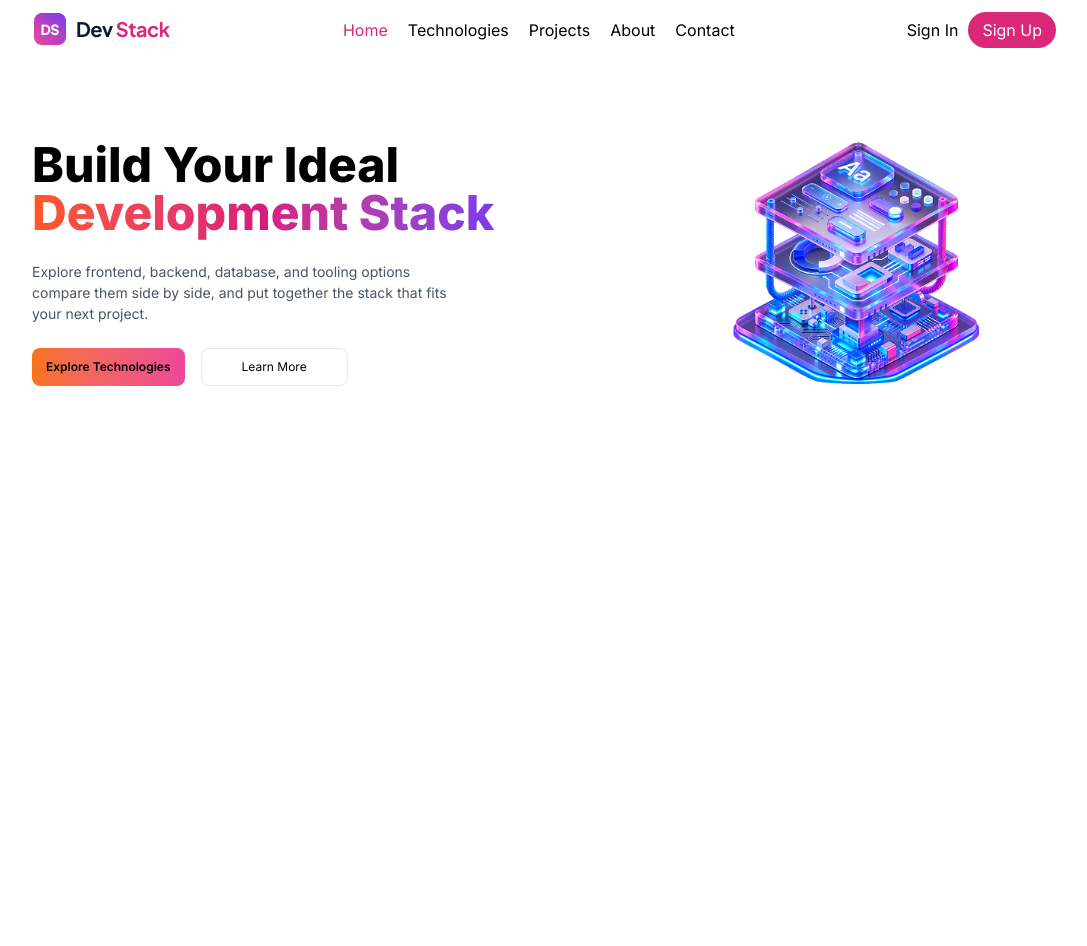
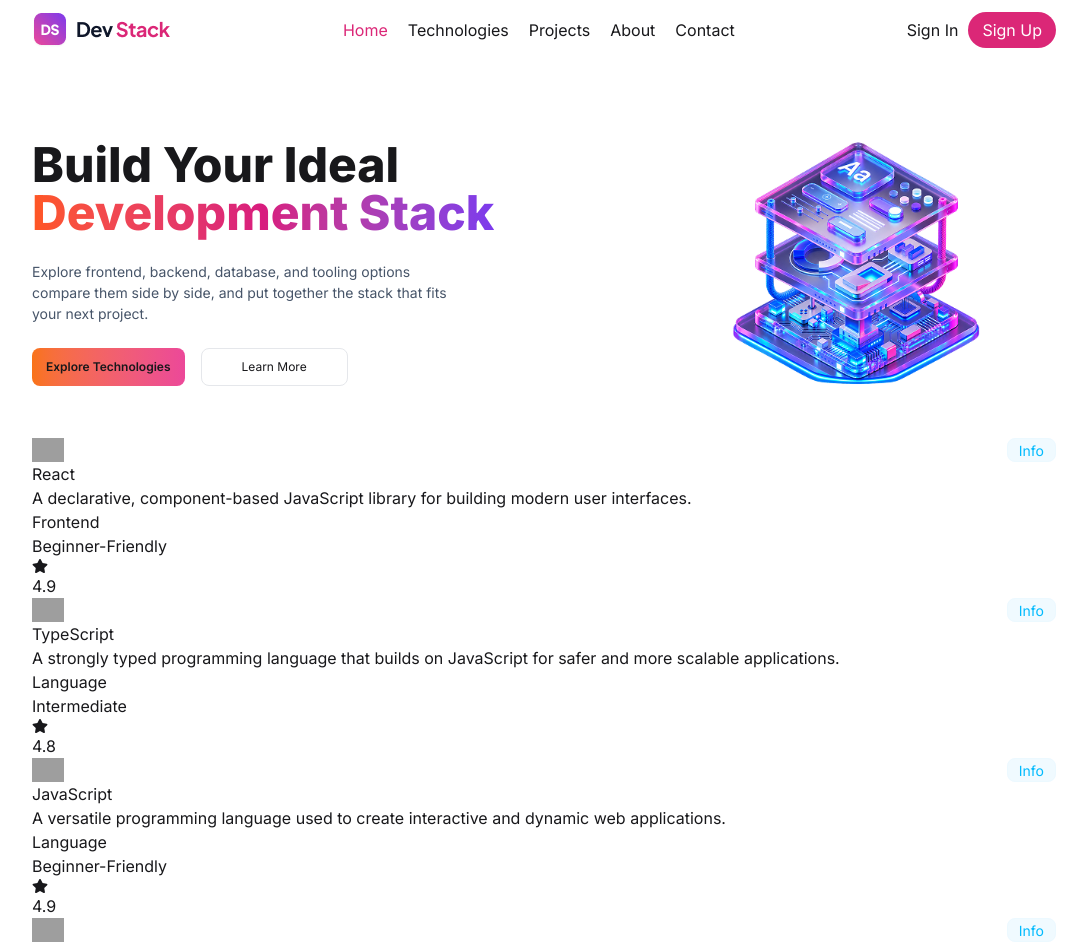
Before and after one commit to codes-sami/Assignment-5, a React (Vite) app: page / in a window 1280 px wide. Shown: the top 946 px of the page, without its empty margins (96-1183 px from the left). Before the commit the page ends 800 px from the top, so only its background shows below. Built offline with nearby package versions, Linux system fonts and the light colour scheme; grey boxes are pictures that could not be loaded.

Commit message:
JSON data created and fetched successfully

```diff
--- a/package.json
+++ b/package.json
@@ -13,6 +13,7 @@
     "@tailwindcss/vite": "^4.3.3",
     "react": "^19.2.8",
     "react-dom": "^19.2.8",
+    "react-icons": "^5.7.0",
     "tailwindcss": "^4.3.3"
   },
   "devDependencies": {
@@ -20,6 +21,7 @@
     "@types/react": "^19.2.18",
     "@types/react-dom": "^19.2.7",
     "@vitejs/plugin-react": "^6.1.1",
+    "daisyui": "^5.7.43",
     "oxlint": "^1.81.0",
     "typescript": "~6.0.2",
     "vite": "^8.3.0"
--- /dev/null
+++ b/public/data.json
@@ -0,0 +1,132 @@
+[
+  {
+    "id": "react",
+    "name": "React",
+    "category": "Frontend",
+    "description": "A declarative, component-based JavaScript library for building modern user interfaces.",
+    "icon": "https://icon.icepanel.io/Technology/svg/React.svg",
+    "rating": 4.9,
+    "difficulty": "Beginner-Friendly",
+    "badge": "Popular"
+  },
+  {
+    "id": "typescript",
+    "name": "TypeScript",
+    "category": "Language",
+    "description": "A strongly typed programming language that builds on JavaScript for safer and more scalable applications.",
+    "icon": "https://icon.icepanel.io/Technology/svg/TypeScript.svg",
+    "rating": 4.8,
+    "difficulty": "Intermediate",
+    "badge": "Trending"
+  },
+  {
+    "id": "javascript",
+    "name": "JavaScript",
+    "category": "Language",
+    "description": "A versatile programming language used to create interactive and dynamic web applications.",
+    "icon": "https://icon.icepanel.io/Technology/svg/JavaScript.svg",
+    "rating": 4.9,
+    "difficulty": "Beginner-Friendly",
+    "badge": "Essential"
+  },
+  {
+    "id": "nodejs",
+    "name": "Node.js",
+    "category": "Backend",
+    "description": "A JavaScript runtime that allows developers to build fast and scalable server-side applications.",
+    "icon": "https://icon.icepanel.io/Technology/svg/Node.js.svg",
+    "rating": 4.8,
+    "difficulty": "Intermediate",
+    "badge": "Popular"
+  },
+  {
+    "id": "express",
+    "name": "Express.js",
+    "category": "Backend",
+    "description": "A lightweight and flexible Node.js framework for building web servers and REST APIs.",
+    "icon": "https://icon.icepanel.io/Technology/svg/Express.svg",
+    "rating": 4.7,
+    "difficulty": "Intermediate",
+    "badge": "API"
+  },
+  {
+    "id": "mongodb",
+    "name": "MongoDB",
+    "category": "Database",
+    "description": "A flexible NoSQL database designed for storing application data in a document-oriented format.",
+    "icon": "https://icon.icepanel.io/Technology/svg/MongoDB.svg",
+    "rating": 4.7,
+    "difficulty": "Intermediate",
+    "badge": "NoSQL"
+  },
+  {
+    "id": "postgresql",
+    "name": "PostgreSQL",
+    "category": "Database",
+    "description": "A powerful, open-source object-relational database system with proven reliability.",
+    "icon": "https://icon.icepanel.io/Technology/svg/PostgresSQL.svg",
+    "rating": 4.9,
+    "difficulty": "Intermediate",
+    "badge": "Top SQL"
+  },
+  {
+    "id": "tailwind",
+    "name": "Tailwind CSS",
+    "category": "Frontend",
+    "description": "A utility-first CSS framework for rapidly building modern and responsive user interfaces.",
+    "icon": "https://icon.icepanel.io/Technology/svg/Tailwind-CSS.svg",
+    "rating": 4.8,
+    "difficulty": "Beginner-Friendly",
+    "badge": "Popular"
+  },
+  {
+    "id": "nextjs",
+    "name": "Next.js",
+    "category": "Frontend",
+    "description": "A React framework for building fast, scalable, and production-ready web applications.",
+    "icon": "https://icon.icepanel.io/Technology/svg/Next.js.svg",
+    "rating": 4.8,
+    "difficulty": "Advanced",
+    "badge": "Full Stack"
+  },
+  {
+    "id": "git",
+    "name": "Git",
+    "category": "Tools",
+    "description": "A distributed version control system used to track code changes and collaborate with developers.",
+    "icon": "https://icon.icepanel.io/Technology/svg/Git.svg",
+    "rating": 4.9,
+    "difficulty": "Beginner-Friendly",
+    "badge": "Essential"
+  },
+  {
+    "id": "github",
+    "name": "GitHub",
+    "category": "Tools",
+    "description": "A platform for hosting, managing, reviewing, and collaborating on software development projects.",
+    "icon": "https://icon.icepanel.io/Technology/svg/GitHub.svg",
+    "rating": 4.9,
+    "difficulty": "Beginner-Friendly",
+    "badge": "Essential"
+  },
+  {
+    "id": "docker",
+    "name": "Docker",
+    "category": "DevOps",
+    "description": "A platform for packaging applications and their dependencies into portable containers.",
+    "icon": "https://icon.icepanel.io/Technology/svg/Docker.svg",
+    "rating": 4.7,
+    "difficulty": "Advanced",
+    "badge": "DevOps"
+  },
+  {
+    "id": "firebase",
+    "name": "Firebase",
+    "category": "Backend",
+    "description": "A Google platform providing authentication, databases, hosting, storage, and other backend services.",
+    "icon": "https://icon.icepanel.io/Technology/svg/Firebase.svg",
+    "rating": 4.6,
+    "difficulty": "Beginner-Friendly",
+    "badge": "Backend"
+  }
+]
--- a/src/App.tsx
+++ b/src/App.tsx
@@ -1,14 +1,27 @@
+import { Suspense } from "react";
 import Banner from "./components/Banner"
 import Nav from "./components/Nav"
+import type { TechType } from "./type"
+import TechList from "./components/TechList";
+
+const techPromise = async ():Promise<TechType[]> =>{
+  const res = await fetch('/data.json');
+  const data = await res.json();
+  return data;
+}
 
 
 function App() {
+
 
 
   return (
     <>
     <Nav/>
     <Banner/>
+    <Suspense fallback={<h3>loading....</h3>}>
+    <TechList techPromise={techPromise()} />
+    </Suspense>
     </>
   )
 }
--- /dev/null
+++ b/src/components/TechCard.tsx
@@ -0,0 +1,31 @@
+import { FaStar } from "react-icons/fa"
+import type { TechType } from "../type"
+
+export interface TechCardProps {
+    tech: TechType
+}
+
+export default function TechCard({ tech }: TechCardProps) {
+
+    return(
+        <>
+        <div>
+            <div className="max-w-5xl mx-auto">
+                <div className="flex justify-between">
+                    <img className="h-6" src={tech.icon} alt="" />
+                    <div className="badge badge-soft badge-info">Info</div>
+                </div>
+                <div>
+                    <h2>{tech.name}</h2>
+                    <p>{tech.description}</p>
+                </div>
+                <div>
+                    <p>{tech.category}</p>
+                    <p>{tech.difficulty}</p>
+                    <p><FaStar />{tech.rating}</p>
+                </div>
+            </div>
+        </div>
+        </>
+    )
+}
--- /dev/null
+++ b/src/components/TechList.tsx
@@ -0,0 +1,23 @@
+import { use } from "react";
+import type { TechType } from "../type"
+import TechCard from "./TechCard";
+
+export interface TechListProps {
+    techPromise: Promise<TechType[]>;
+}
+
+export default function TechList({ techPromise }: TechListProps) {
+    const techs = use(techPromise);
+
+    return(
+        <>
+        <div>
+            {
+                techs.map(tech => {
+                    return <TechCard key={tech.id} tech={tech}></TechCard>
+                })
+            }
+        </div>
+        </>
+    )
+}
--- a/src/index.css
+++ b/src/index.css
@@ -1,4 +1,5 @@
 @import "tailwindcss";
+@plugin "daisyui";
 
 
 * {
--- /dev/null
+++ b/src/type.ts
@@ -0,0 +1,10 @@
+export interface TechType {
+    id: string;
+    name: string;
+    category: string;
+    description: string;
+    icon: string;
+    rating: number;
+    difficulty: string;
+    badge: string;
+}
```
Also changed, not shown: 1 other file (tests, documents, lock files or other folders).
